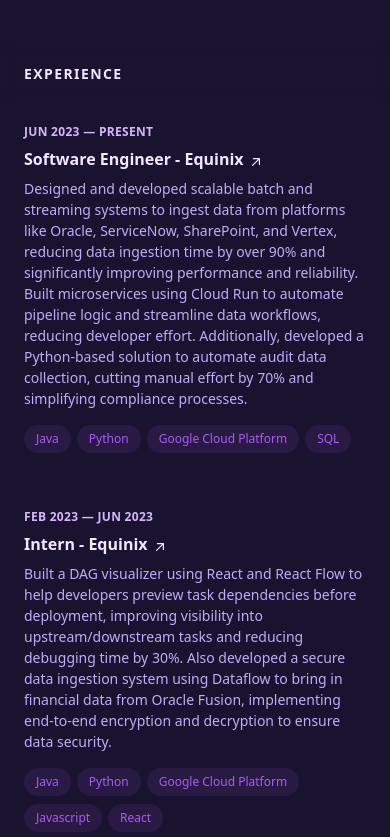
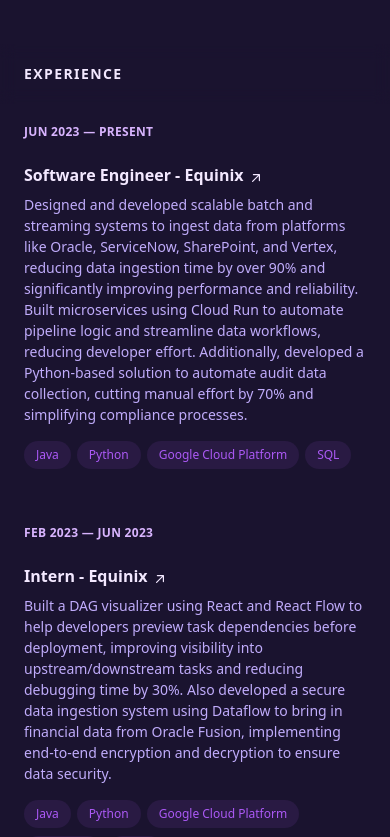
Before and after one commit to thanoschild/portfolio-v3, a Next.js app: page / in a window 390 px wide. Shown: the part 880-1717 px from the top of the page. Built offline with nearby package versions, Linux system fonts and the light colour scheme.

Commit message:
update ui

```diff
--- a/components/core/Card.tsx
+++ b/components/core/Card.tsx
@@ -30,7 +30,7 @@ export default function Card(props: CardProps) {
   const isProject = props.type === "project";
 
   return (
-    <div className="group relative grid pb-1 transition-all sm:grid-cols-8 sm:gap-8 md:gap-4 lg:hover:!opacity-100 lg:group-hover/list:opacity-50">
+    <div className="group relative grid gap-4 pb-1 transition-all sm:grid-cols-8 sm:gap-8 md:gap-4 lg:hover:!opacity-100 lg:group-hover/list:opacity-50">
       <div className="absolute -inset-x-4 -inset-y-4 z-0 hidden rounded-md transition motion-reduce:transition-none lg:-inset-x-6 lg:block lg:group-hover:bg-[var(--sub-alt-color)]/80 lg:group-hover:shadow-[inset_0_1px_0_0_rgba(148,163,184,0.1)] lg:group-hover:drop-shadow-lg"></div>
 
       {!isProject ? (
@@ -99,7 +99,7 @@ export default function Card(props: CardProps) {
 
       {/* ... */}
       {isProject && props.icon && (
-        <div className="mt-4 sm:mt-0 flex items-center justify-center sm:order-1 sm:col-span-2 sm:translate-y-1">
+        <div className="sm:mt-0 flex items-center justify-center sm:order-1 sm:col-span-2 sm:translate-y-1">
           {React.cloneElement(props.icon, {
             className:
               "h-16 w-16 text-theme-text transition-transform duration-200 ease-in-out group-hover:scale-110 group-hover:text-[var(--main-color)]",
```
